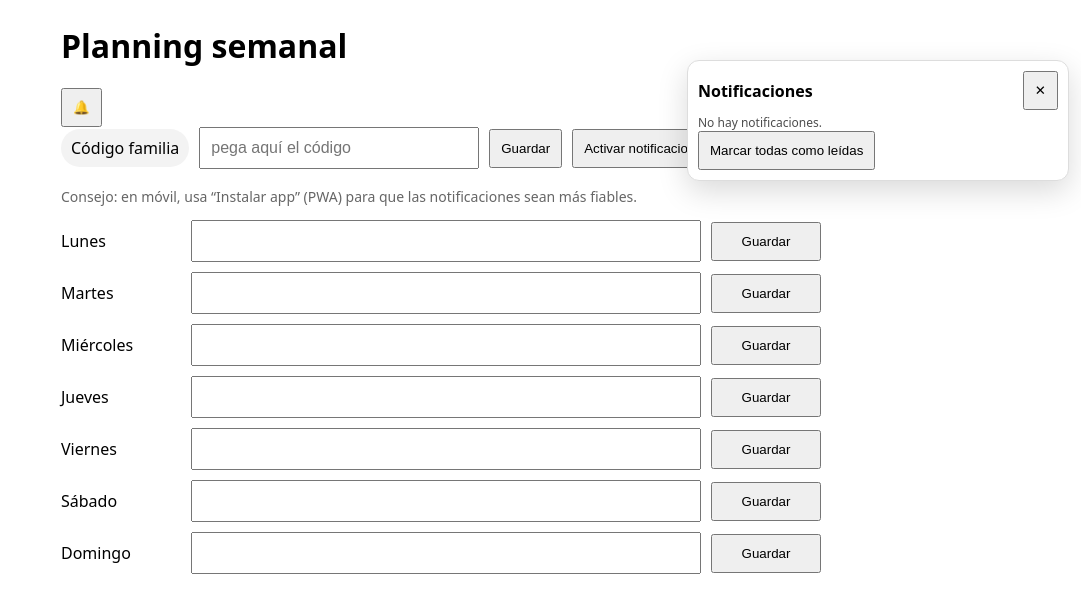
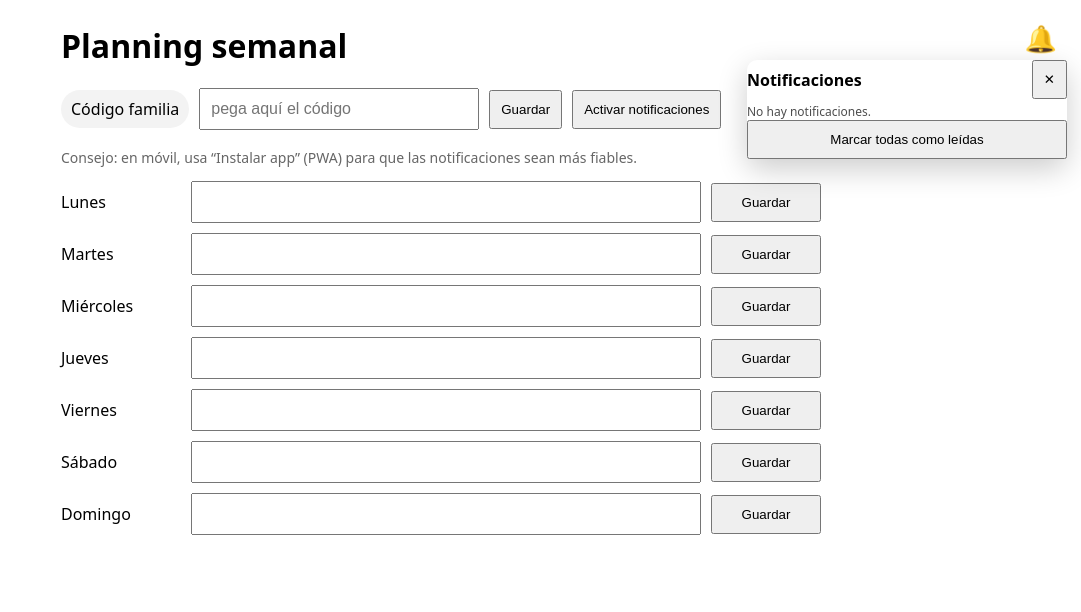
Before and after one commit to NicoCorMar13/notificacion-tiempo-real, a plain HTML site: page index.html in a window 1280 px wide. Both pictures are taken after a click on the button "Notificaciones". Shown: the whole page, without its empty margins (199-1280 px from the left). Drawn offline with Linux system fonts and the light colour scheme.

Commit message:
act 02.02.4 estilos

```diff
--- a/estilos.css
+++ b/estilos.css
@@ -172,30 +172,50 @@ button.x{
     margin-top: 8px;
 }
 
+/* Campana de notificaciones */
 .bell {
-    position: relative;
+    position: fixed;
+    top: 14px;
+    right: 14px;
+    font-size: 26px;
+    background: none;
+    border: none;
+    cursor: pointer;
+    z-index: 1000;
 }
 
-.badge{
-    position:absolute; top:-6px; right:-6px;
-    min-width:18px; height:18px; padding:0 6px;
-    border-radius:999px; font-size:12px;
-    display:inline-flex; align-items:center; justify-content:center;
-    background:#e11d48; color:#fff;
+/* Badge (contador rojo) */
+.badge {
+    position: absolute;
+    top: -4px;
+    right: -6px;
+    background: red;
+    color: white;
+    font-size: 12px;
+    padding: 2px 6px;
+    border-radius: 999px;
+    line-height: 1;
 }
 
-.hidden{
-    display:none;
+/* Panel de notificaciones */
+.notifPanel {
+    position: fixed;
+    top: 60px;
+    right: 14px;
+    width: 320px;
+    max-height: 70vh;
+    background: #fff;
+    border-radius: 10px;
+    box-shadow: 0 10px 30px rgba(0,0,0,.2);
+    z-index: 1000;
+    display: flex;
+    flex-direction: column;
 }
 
-.notifPanel{
-    position: fixed; right: 12px; top: 60px;
-    width: min(360px, calc(100vw - 24px));
-    max-height: 70vh; overflow:auto;
-    background:#fff; border:1px solid #ddd; border-radius:12px;
-    box-shadow: 0 10px 30px rgba(0,0,0,.15);
-    padding:10px; z-index:9999;
+.hidden {
+    display: none;
 }
+
 
 .notifHeader{
     display:flex;
```
